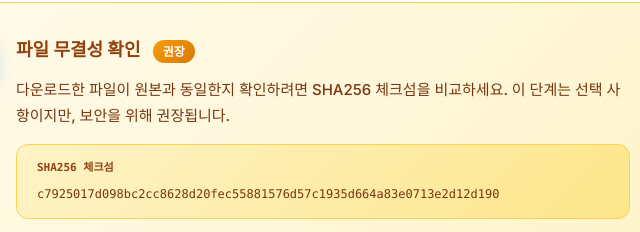
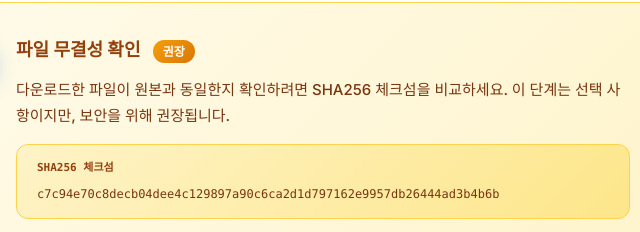
Before and after one commit to jiankimr/EngEagle, a browser extension: page download/index.html in a window 1280 px wide. Shown: the part 1606-1838 px from the top of the page, 349-989 px from the left. Drawn offline with Linux system fonts and the light colour scheme.

Commit message:
fix: Stop JavaScript from overwriting hardcoded checksum

```diff
--- a/download/index.html
+++ b/download/index.html
@@ -1004,19 +1004,14 @@
         // 다운로드 버튼 링크
         document.getElementById('download-btn').href = `./releases/${data.files.zip}`;
 
-        // 체크섬
-        if (data.checksum) {
-          const checksumEl = document.getElementById('checksum-guide');
-          if (checksumEl) checksumEl.textContent = data.checksum;
-        }
+        // 체크섬은 HTML에 하드코딩되어 있으므로 건드리지 않음
       } catch (error) {
         console.error('Failed to load version info:', error);
         document.getElementById('version-badge').textContent = 'v1.0.0 최신';
         document.getElementById('version-number').textContent = 'v1.0.0';
         document.getElementById('release-date').textContent = '2025-12-06';
         document.getElementById('download-btn').href = './releases/EngEagle_v1.0.0_mv3.zip';
-        const checksumEl = document.getElementById('checksum-guide');
-        if (checksumEl) checksumEl.textContent = '파일 다운로드 후 검증하세요';
+        // 체크섬은 HTML에 하드코딩되어 있으므로 건드리지 않음
       }
     }
 
```
